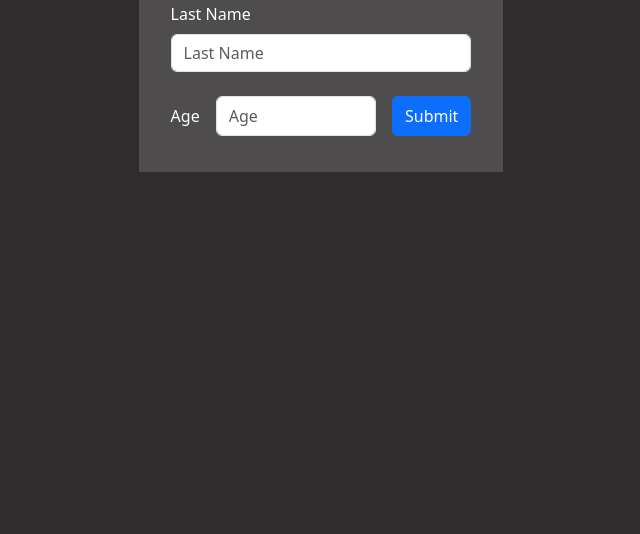
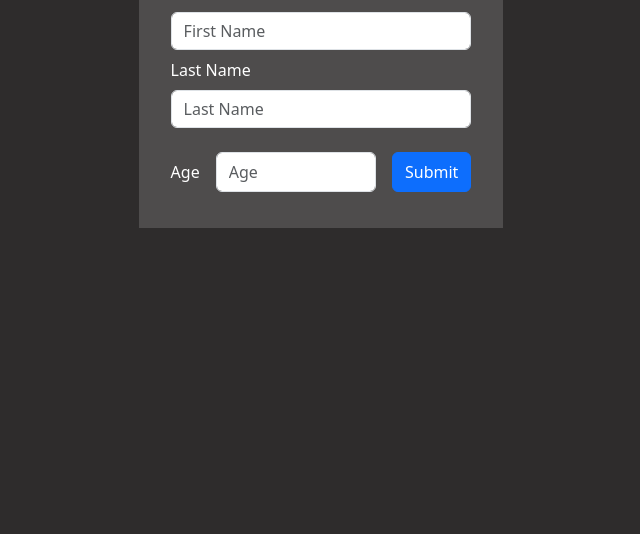
Before and after one commit to IGustiNgurahAgungSastraSidhiHartam/sign-up-form-simple, a plain HTML site: page index.html in a window 1280 px wide. Shown: the part 266-800 px from the top of the page, without its empty margins (319-959 px from the left). Drawn offline with nearby package versions, Linux system fonts and the light colour scheme.

Commit message:
fix bug center

```diff
--- a/style.scss
+++ b/style.scss
@@ -7,6 +7,8 @@
 body {
   background-color: rgb(46, 44, 44);
   padding: 2em;
+  max-width: 100vw;
+  min-height: 100vh;
   .container {
     background-color: rgb(78, 76, 76);
     width: 100%;
@@ -15,7 +17,7 @@ body {
     align-items: center;
     flex-direction: column;
     padding: 2em;
-    margin-top: 5em;
+    margin-top: 8.5em;
 
     h2 {
       text-align: center;
```
Also changed, not shown: style.css, 1 other file.
